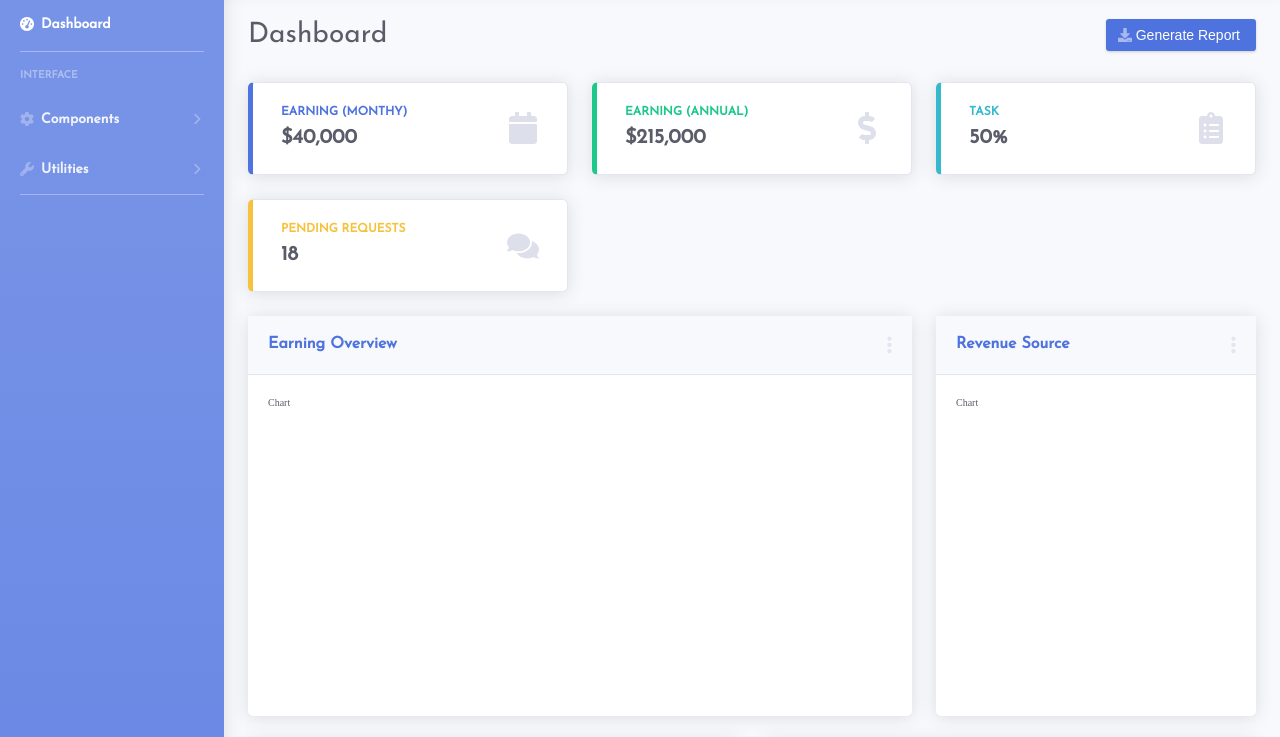
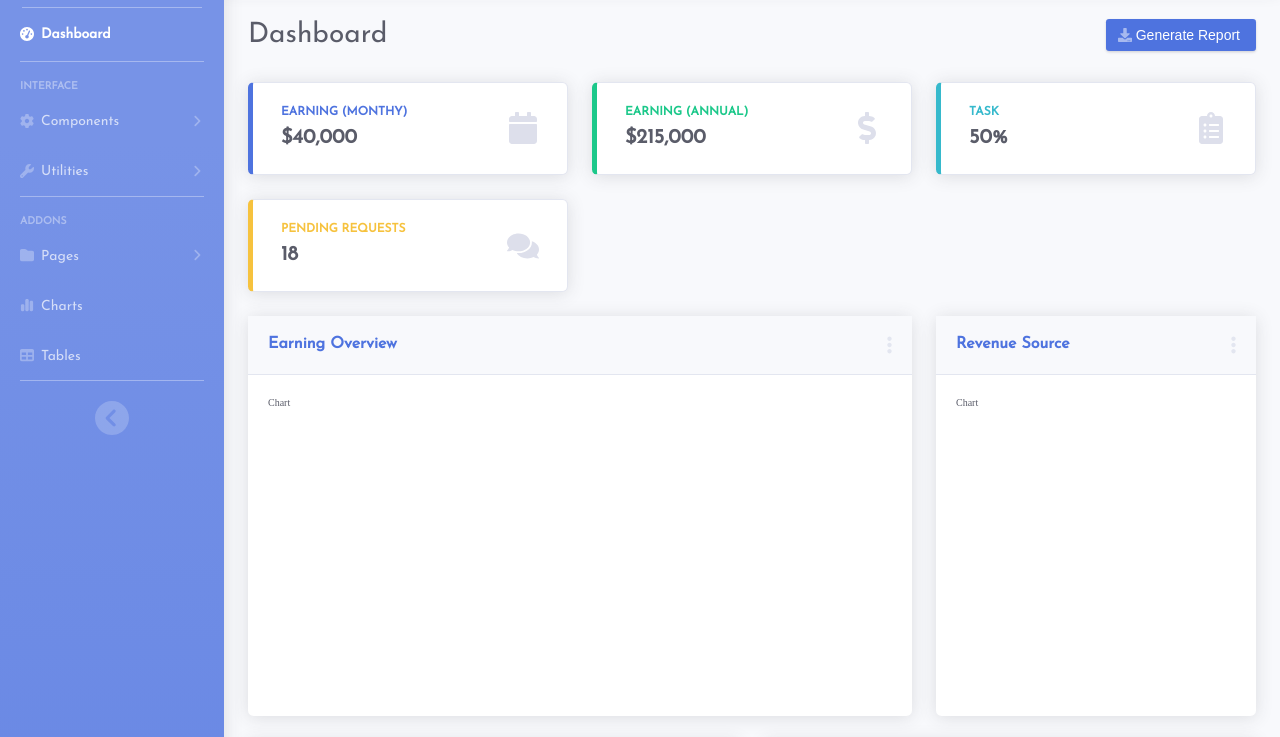
Before and after one commit to UtkirMansurovich/AdminJs, a website: page index.html in a window 1280 px wide. Shown: the part 81-818 px from the top of the page. Drawn offline with nearby package versions, Linux system fonts and the light colour scheme.

Commit message:
typa change side bar

```diff
--- a/index.html
+++ b/index.html
@@ -52,37 +52,51 @@
    <!-- SIDE BAR -->
     <nav class="side-bar">
         <div class="logo-sideBar">
-            <img class="logo-sideBar__img" src="./img/logo.png" alt="Logo image">
+            <a href="#">
+                <img class="logo-sideBar__img" src="./img/logo.png" alt="Logo image">
+            </a>
             <hr class="logo-sideBar__underline bottomLine">
         </div>
         <div class="dashboard-sideBar">
-            <p class="dashboard-sideBar__text">
+            <a href="#" class="dashboard-sideBar__text">
                 <svg class="dashboard-sideBar__icon" xmlns="http://www.w3.org/2000/svg" viewBox="0 0 512 512"><path d="M512 256c0 141.4-114.6 256-256 256S0 397.4 0 256S114.6 0 256 0S512 114.6 512 256zM288 96c0-17.7-14.3-32-32-32s-32 14.3-32 32s14.3 32 32 32s32-14.3 32-32zM256 416c35.3 0 64-28.7 64-64c0-17.4-6.9-33.1-18.1-44.6L366 161.7c5.3-12.1-.2-26.3-12.3-31.6s-26.3 .2-31.6 12.3L257.9 288c-.6 0-1.3 0-1.9 0c-35.3 0-64 28.7-64 64s28.7 64 64 64zM176 144c0-17.7-14.3-32-32-32s-32 14.3-32 32s14.3 32 32 32s32-14.3 32-32zM96 288c17.7 0 32-14.3 32-32s-14.3-32-32-32s-32 14.3-32 32s14.3 32 32 32zm352-32c0-17.7-14.3-32-32-32s-32 14.3-32 32s14.3 32 32 32s32-14.3 32-32z"/></svg>
                 <span class="dashboard-sideBar__textSpan">Dashboard</span>
-            </p>
+            </a>
             <hr class="dashboard-sideBar__underline bottomLine">
         </div>
         <div class="interface-sideBar">
             <p class="interface-sideBar__title">interface</p>
-            <p class="interface-sideBar__components">
+            <a href="#" class="interface-sideBar__components">
                 <svg class="interface-sideBar__iconSetting iconSideBar" xmlns="http://www.w3.org/2000/svg" viewBox="0 0 512 512"><path d="M495.9 166.6c3.2 8.7 .5 18.4-6.4 24.6l-43.3 39.4c1.1 8.3 1.7 16.8 1.7 25.4s-.6 17.1-1.7 25.4l43.3 39.4c6.9 6.2 9.6 15.9 6.4 24.6c-4.4 11.9-9.7 23.3-15.8 34.3l-4.7 8.1c-6.6 11-14 21.4-22.1 31.2c-5.9 7.2-15.7 9.6-24.5 6.8l-55.7-17.7c-13.4 10.3-28.2 18.9-44 25.4l-12.5 57.1c-2 9.1-9 16.3-18.2 17.8c-13.8 2.3-28 3.5-42.5 3.5s-28.7-1.2-42.5-3.5c-9.2-1.5-16.2-8.7-18.2-17.8l-12.5-57.1c-15.8-6.5-30.6-15.1-44-25.4L83.1 425.9c-8.8 2.8-18.6 .3-24.5-6.8c-8.1-9.8-15.5-20.2-22.1-31.2l-4.7-8.1c-6.1-11-11.4-22.4-15.8-34.3c-3.2-8.7-.5-18.4 6.4-24.6l43.3-39.4C64.6 273.1 64 264.6 64 256s.6-17.1 1.7-25.4L22.4 191.2c-6.9-6.2-9.6-15.9-6.4-24.6c4.4-11.9 9.7-23.3 15.8-34.3l4.7-8.1c6.6-11 14-21.4 22.1-31.2c5.9-7.2 15.7-9.6 24.5-6.8l55.7 17.7c13.4-10.3 28.2-18.9 44-25.4l12.5-57.1c2-9.1 9-16.3 18.2-17.8C227.3 1.2 241.5 0 256 0s28.7 1.2 42.5 3.5c9.2 1.5 16.2 8.7 18.2 17.8l12.5 57.1c15.8 6.5 30.6 15.1 44 25.4l55.7-17.7c8.8-2.8 18.6-.3 24.5 6.8c8.1 9.8 15.5 20.2 22.1 31.2l4.7 8.1c6.1 11 11.4 22.4 15.8 34.3zM256 336c44.2 0 80-35.8 80-80s-35.8-80-80-80s-80 35.8-80 80s35.8 80 80 80z"/></svg>
-                <span class="interface-sideBar__text">Components</span>
+                <span class="interface-sideBar__text textSpanSideBar">Components</span>
                 <svg class="interface-sideBar__iconRight iconArrow" xmlns="http://www.w3.org/2000/svg" viewBox="0 0 320 512"><path d="M278.6 233.4c12.5 12.5 12.5 32.8 0 45.3l-160 160c-12.5 12.5-32.8 12.5-45.3 0s-12.5-32.8 0-45.3L210.7 256 73.4 118.6c-12.5-12.5-12.5-32.8 0-45.3s32.8-12.5 45.3 0l160 160z"/></svg>
-            </p>
-            <p class="interface-sideBar__utilities">
+            </a>
+            <a href="#" class="interface-sideBar__utilities">
                 <svg class="interface-sideBar__iconWrench iconSideBar" xmlns="http://www.w3.org/2000/svg" viewBox="0 0 512 512"><path d="M352 320c88.4 0 160-71.6 160-160c0-15.3-2.2-30.1-6.2-44.2c-3.1-10.8-16.4-13.2-24.3-5.3l-76.8 76.8c-3 3-7.1 4.7-11.3 4.7H336c-8.8 0-16-7.2-16-16V118.6c0-4.2 1.7-8.3 4.7-11.3l76.8-76.8c7.9-7.9 5.4-21.2-5.3-24.3C382.1 2.2 367.3 0 352 0C263.6 0 192 71.6 192 160c0 19.1 3.4 37.5 9.5 54.5L19.9 396.1C7.2 408.8 0 426.1 0 444.1C0 481.6 30.4 512 67.9 512c18 0 35.3-7.2 48-19.9L297.5 310.5c17 6.2 35.4 9.5 54.5 9.5zM80 456c-13.3 0-24-10.7-24-24s10.7-24 24-24s24 10.7 24 24s-10.7 24-24 24z"/></svg>
-                <span class="interface-sideBar__text">Utilities</span>
+                <span class="interface-sideBar__text textSpanSideBar">Utilities</span>
                 <svg class="interface-sideBar__iconRight iconArrow" xmlns="http://www.w3.org/2000/svg" viewBox="0 0 320 512"><path d="M278.6 233.4c12.5 12.5 12.5 32.8 0 45.3l-160 160c-12.5 12.5-32.8 12.5-45.3 0s-12.5-32.8 0-45.3L210.7 256 73.4 118.6c-12.5-12.5-12.5-32.8 0-45.3s32.8-12.5 45.3 0l160 160z"/></svg>
-            </p>
+            </a>
             <hr class="iterface-sideBar__underline bottomLine">
         </div>
         <div class="addons-sideBar">
             <p class="addons-sideBar__title">addons</p>
-            <p class="addons-sideBar__pages">
+            <a href="#" class="addons-sideBar__pages">
                 <svg class="addons-sideBar__iconFolder iconSideBar" xmlns="http://www.w3.org/2000/svg" viewBox="0 0 512 512"><path d="M64 480H448c35.3 0 64-28.7 64-64V160c0-35.3-28.7-64-64-64H298.5c-17 0-33.3-6.7-45.3-18.7L226.7 50.7c-12-12-28.3-18.7-45.3-18.7H64C28.7 32 0 60.7 0 96V416c0 35.3 28.7 64 64 64z"/></svg>
-                <span class="addons-sideBar__text">Pages</span>
-                <svg class="interface-sideBar__iconRight iconArrow" xmlns="http://www.w3.org/2000/svg" viewBox="0 0 320 512"><path d="M278.6 233.4c12.5 12.5 12.5 32.8 0 45.3l-160 160c-12.5 12.5-32.8 12.5-45.3 0s-12.5-32.8 0-45.3L210.7 256 73.4 118.6c-12.5-12.5-12.5-32.8 0-45.3s32.8-12.5 45.3 0l160 160z"/></svg>
-            </p>
+                <span class="addons-sideBar__text textSpanSideBar">Pages</span>
+                <svg class="addons-sideBar__iconRight iconArrow" xmlns="http://www.w3.org/2000/svg" viewBox="0 0 320 512"><path d="M278.6 233.4c12.5 12.5 12.5 32.8 0 45.3l-160 160c-12.5 12.5-32.8 12.5-45.3 0s-12.5-32.8 0-45.3L210.7 256 73.4 118.6c-12.5-12.5-12.5-32.8 0-45.3s32.8-12.5 45.3 0l160 160z"/></svg>
+            </a>
+            <a href="#" class="addons-sideBar__charts">
+                <svg class="addons-sideBar__iconChart iconSideBar" xmlns="http://www.w3.org/2000/svg" viewBox="0 0 448 512"><path d="M160 80c0-26.5 21.5-48 48-48h32c26.5 0 48 21.5 48 48V432c0 26.5-21.5 48-48 48H208c-26.5 0-48-21.5-48-48V80zM0 272c0-26.5 21.5-48 48-48H80c26.5 0 48 21.5 48 48V432c0 26.5-21.5 48-48 48H48c-26.5 0-48-21.5-48-48V272zM368 96h32c26.5 0 48 21.5 48 48V432c0 26.5-21.5 48-48 48H368c-26.5 0-48-21.5-48-48V144c0-26.5 21.5-48 48-48z"/></svg>
+                <span class="addons-sideBar__text textSpanSideBar">Charts</span>
+            </a>
+            <a href="#" class="addons-sideBar__tables">
+                <svg class="addons-sideBar__iconTables iconSideBar" xmlns="http://www.w3.org/2000/svg" viewBox="0 0 512 512"><path d="M64 256V160H224v96H64zm0 64H224v96H64V320zm224 96V320H448v96H288zM448 256H288V160H448v96zM64 32C28.7 32 0 60.7 0 96V416c0 35.3 28.7 64 64 64H448c35.3 0 64-28.7 64-64V96c0-35.3-28.7-64-64-64H64z"/></svg>
+                <span class="addons-sideBar__text textSpanSideBar">Tables</span>
+            </a>
+            <hr class="addons-sideBar__underline bottomLine">
+            <a href="#" class="left-nav">
+                <svg class="left-nav__iconLeft" xmlns="http://www.w3.org/2000/svg" viewBox="0 0 512 512"><path d="M512 256C512 114.6 397.4 0 256 0S0 114.6 0 256S114.6 512 256 512s256-114.6 256-256zM271 135c9.4-9.4 24.6-9.4 33.9 0s9.4 24.6 0 33.9l-87 87 87 87c9.4 9.4 9.4 24.6 0 33.9s-24.6 9.4-33.9 0L167 273c-9.4-9.4-9.4-24.6 0-33.9L271 135z"/></svg>
+            </a>
         </div>
     </nav>
 
--- a/sass/abstracts/_mixins.scss
+++ b/sass/abstracts/_mixins.scss
@@ -1,14 +1,17 @@
+@mixin titleSideBar {
+    font-weight: 800;
+    font-size: 1.04rem;
+    color: rgba(255, 255, 255, 0.4);
+    text-transform: uppercase;
+    font-family: $font-display;
+    align-self: center;
+    margin-top: 10px;
+}
 @mixin gridSideBar {
     display: grid;
     grid-template-rows: 1fr;
     grid-template-columns: min-content 1fr min-content;
     align-items: center;
+    text-decoration: none;
+    transition: all .2s ease-out;
 }
-
-@mixin textSideBar {
-    font-family: $font-display;
-    color: rgba(255,255,255,.9);
-    font-size: 1.4rem;
-    font-weight: 700;
-    margin-top: 3px;
-}
--- a/sass/base/_typography.scss
+++ b/sass/base/_typography.scss
@@ -47,6 +47,14 @@
     fill: rgba(255,255,255,.3);
 }
 
+.textSpanSideBar {
+    font-family: $font-display;
+    color: rgba(255,255,255,.7);
+    font-size: 1.4rem;
+    font-weight: 500;
+    margin-top: 3px;
+}
+
 .iconArrow {
     width: 1.4rem;
     height: 1.4rem;
--- a/sass/layout/_sideBar.scss
+++ b/sass/layout/_sideBar.scss
@@ -4,9 +4,10 @@
 
     background-image: linear-gradient(180deg, #7793e7 10%,$color-primary 100%);
     display: grid;
-    grid-template-rows: 90px 50px repeat(3, 1fr);
+    grid-template-rows: 90px 50px repeat(3, min-content);
     grid-template-columns: 1fr;
     box-shadow: 0 .15rem 1.75rem 0 rgba(58,59,69,.15);
+    padding-top: 1rem;
 }
 
 .logo-sideBar {
@@ -42,6 +43,7 @@
         font-weight: 700;
         display: flex;
         align-items: center;
+        text-decoration: none;
     }
 
     &__textSpan {
@@ -52,27 +54,64 @@
 
 .interface-sideBar {
     display: grid;
-    grid-template-rows: 35px repeat(2, 50px);
+    grid-template-rows: min-content repeat(2, 50px);
     padding: 0 2rem;
+    margin-bottom: 7px;
 
     &__title {
-        font-weight: 800;
-        font-size: 1.04rem;
-        color: rgba(255, 255, 255, 0.4);
-        text-transform: uppercase;
-        font-family: $font-display;
-        align-self: center;
+        @include titleSideBar;
     }
 
-    &__components {
+    &__components, &__utilities {
         @include gridSideBar;
+
+        &:hover .iconSideBar {
+            fill: #fff;
+        }
+
+        &:hover .textSpanSideBar {
+            color: #fff;
+        }
+    }
+}
+
+.addons-sideBar {
+    display: grid;
+    grid-template-rows: min-content repeat(3, 50px);
+    padding: 0 2rem;
+    transition: all .2s ease-out;
+
+    &__title {
+        @include titleSideBar;
     }
 
-    &__utilities {
+    &__pages, &__charts, &__tables {
         @include gridSideBar;
-    }
 
-    &__text {
-        @include textSideBar;
+        &:hover .iconSideBar {
+            fill: #fff;
+        }
+
+        &:hover .textSpanSideBar {
+            color: #fff;
+        }
     }
 }
+
+.left-nav {
+    display: grid;
+    justify-content: center;
+    padding: 2rem;
+
+    &__iconLeft {
+        width: 3.4rem;
+        height: 3.4rem;
+        margin: 0 auto;
+        fill: rgba(255, 255, 255, .2);
+        transition: all .2s ease-out;
+
+        &:hover {
+            fill: rgba(255, 255, 255, .35);
+        }
+    }
+}
```
Also changed, not shown: css/style.css.
